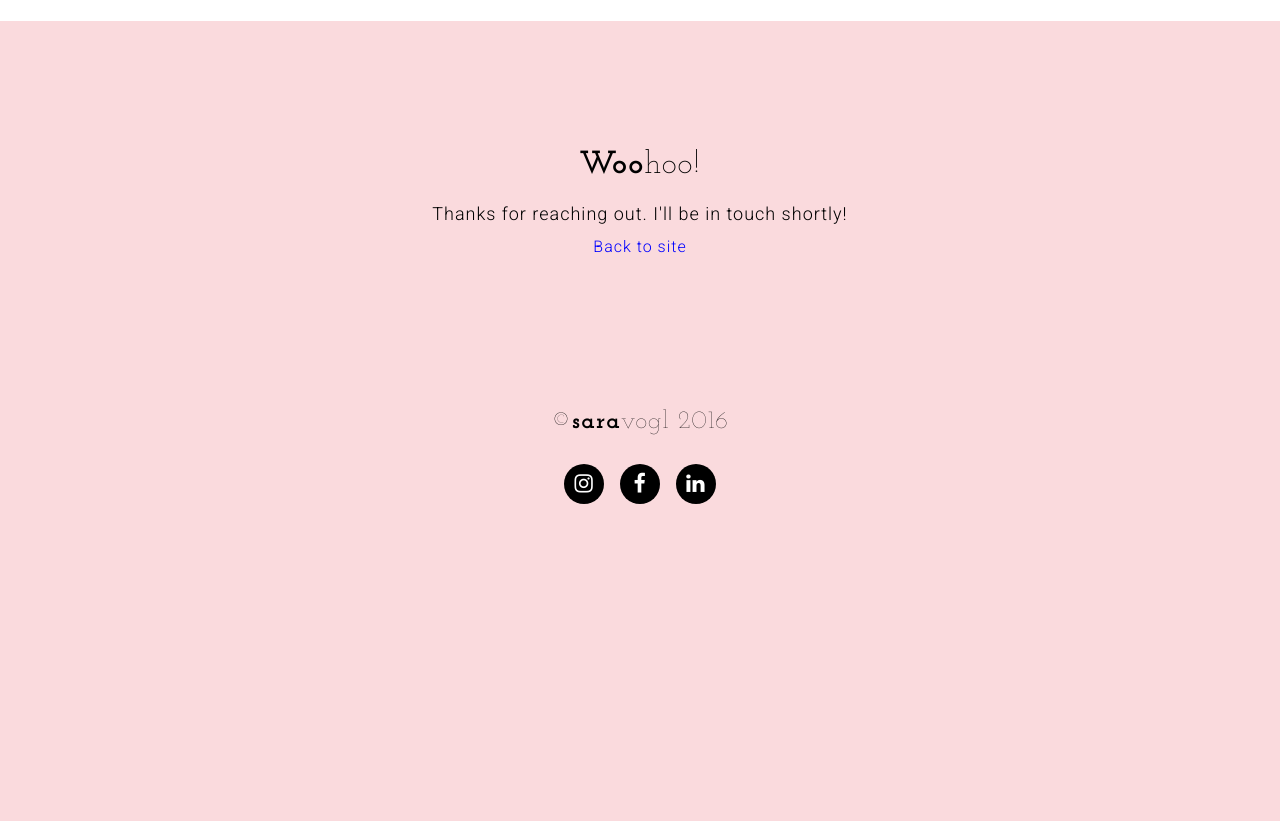
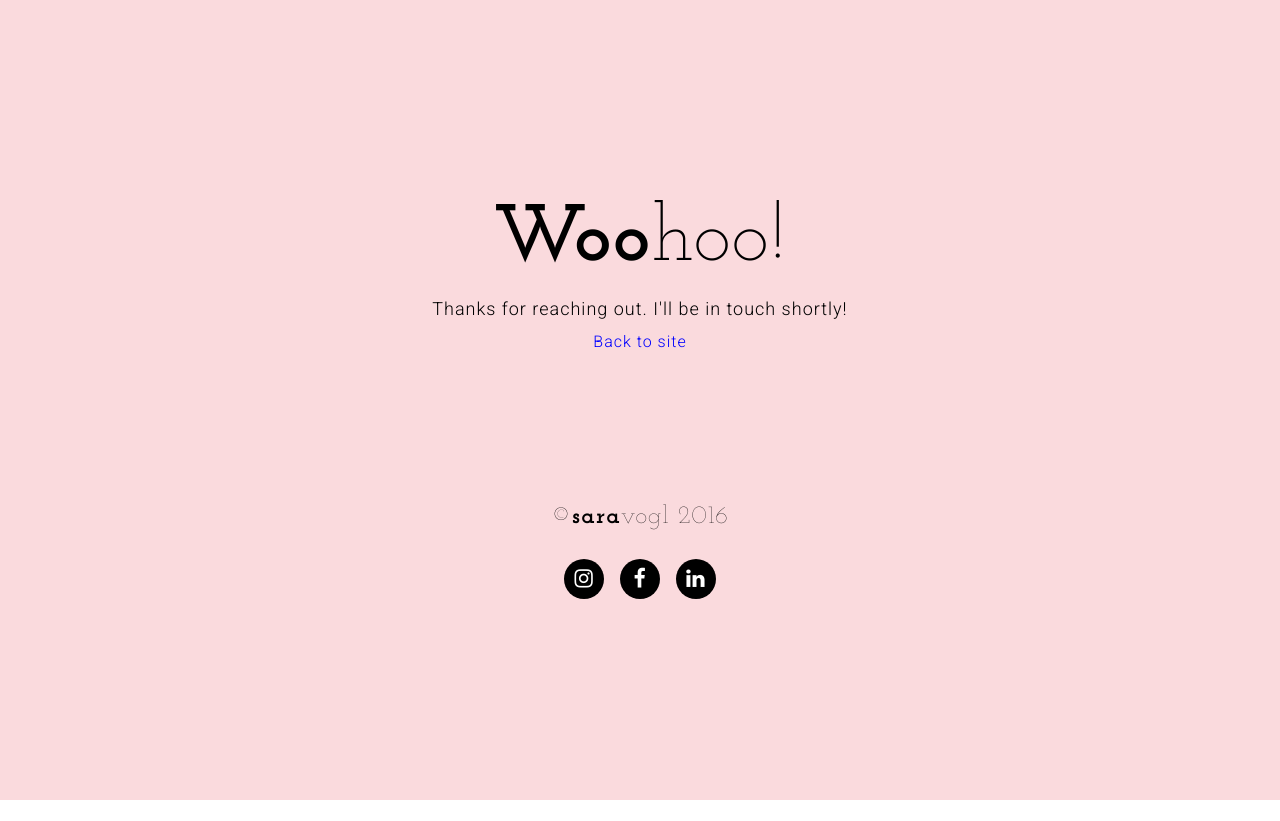
Before and after one commit to saravogl/saravogl.github.io, a plain HTML site: page thanks.html in a window 1280 px wide. After the commit the page ends 800 px from the top, so only its background shows below. Drawn offline with Linux system fonts and the light colour scheme.

Commit message:
Cleanup!

```diff
--- a/css/style.css
+++ b/css/style.css
@@ -8,7 +8,9 @@ Developer: ""
 /******************************************
 /* SETUP
 /*******************************************/
+
 /* Box Model Hack: http://www.paulirish.com/2012/box-sizing-border-box-ftw/ */
+
 *, *:before, *:after {
   box-sizing: inherit;
 }
@@ -16,17 +18,21 @@ html {
   box-sizing: border-box;
 }
 /* Micro clearfix hack: http://nicolasgallagher.com/micro-clearfix-hack/ */
+
 .clearfix {
   *zoom: 1;
 }
+
 .clearfix:before,
 .clearfix:after {
     content: " ";
     display: table;
 }
+
 .clearfix:after {
   clear: both;
 }
+
 /******************************************
 /* BASE STYLES
 /*******************************************/
@@ -428,7 +434,9 @@ nav {
 
 .thanks-page h1 {
   font-weight: 300;
-  padding-top: 10%;
+  padding-top: 200px;
+  margin: 0;
+  font-size: 80px;
 }
 
 .thanks-page span {
```
Also changed, not shown: thanks.html (+4 -0 lines).
